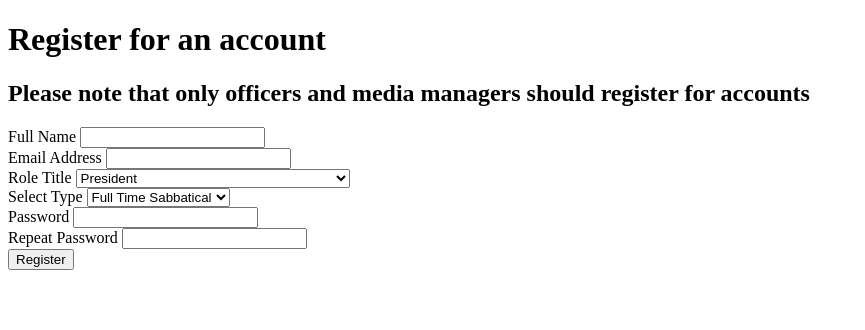
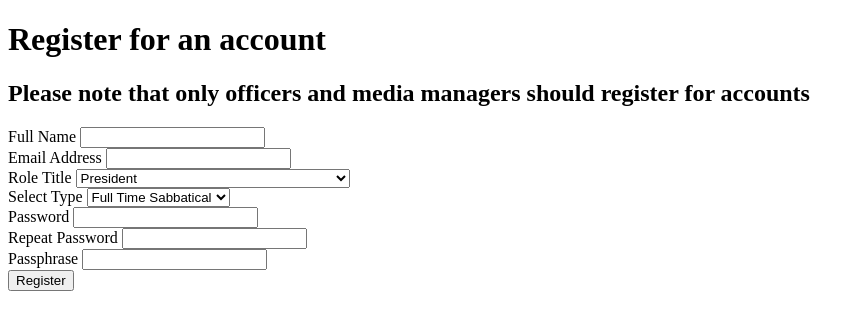
Before and after one commit to phazonoverload/theyworkforgoldsu, a Flask app: page /register in a window 1280 px wide. Shown: the part 26-356 px from the top of the page, without its empty margins (0-865 px from the left). Run offline with Flask 2, Linux system fonts and the light colour scheme.

Commit message:
Added passphrase to register form

```diff
--- a/app/forms.py
+++ b/app/forms.py
@@ -1,6 +1,6 @@
 from flask_wtf import FlaskForm
 from wtforms import StringField, PasswordField, BooleanField, SubmitField, SelectField
-from wtforms.validators import DataRequired, Email, EqualTo
+from wtforms.validators import ValidationError, DataRequired, Email, EqualTo
 
 class LoginForm(FlaskForm):
   email = StringField('Email Address', validators=[DataRequired(), Email()])
@@ -18,6 +18,9 @@ class RegistrationForm(FlaskForm):
 
   password = PasswordField('Password', validators=[DataRequired()])
   password2 = PasswordField('Repeat Password', validators=[DataRequired(), EqualTo('password')])
+  passphrase = StringField('Passphrase', validators=[DataRequired()])
   submit = SubmitField('Register')
 
-  # todo - validate that name and email are unique
+  def validate_passphrase(self, passphrase):
+    if passphrase.data != "Druid!":
+      raise ValidationError("Passphrase is not correct")
--- a/app/templates/register.html
+++ b/app/templates/register.html
@@ -35,6 +35,11 @@
     <p>{{error}}</p>
     {% endfor %}
   </div>
+  <div class="input-group passphrase">
+    {{form.passphrase.label}} {{form.passphrase()}} {% for error in form.passphrase.errors %}
+    <p>{{error}}</p>
+    {% endfor %}
+  </div>
   {{form.submit()}}
 </form>
 
```
Also changed, not shown: app.db.
